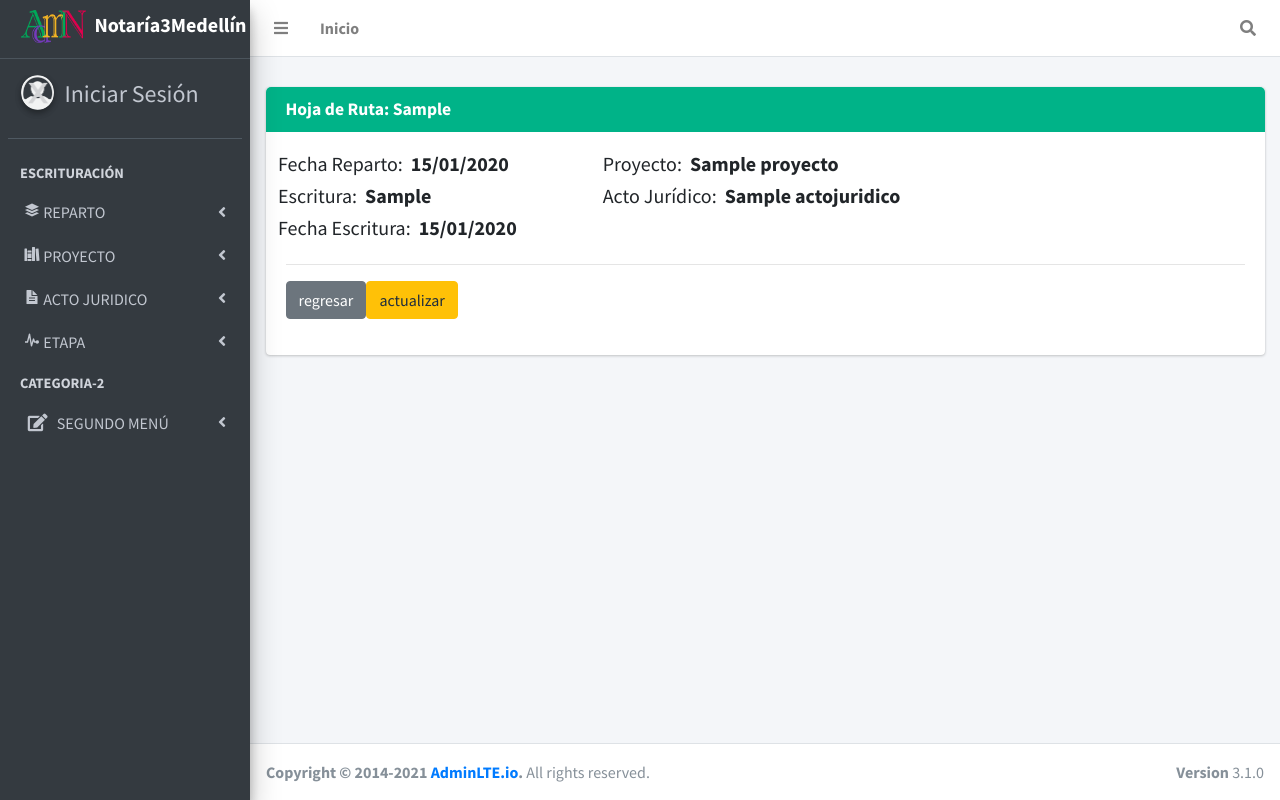
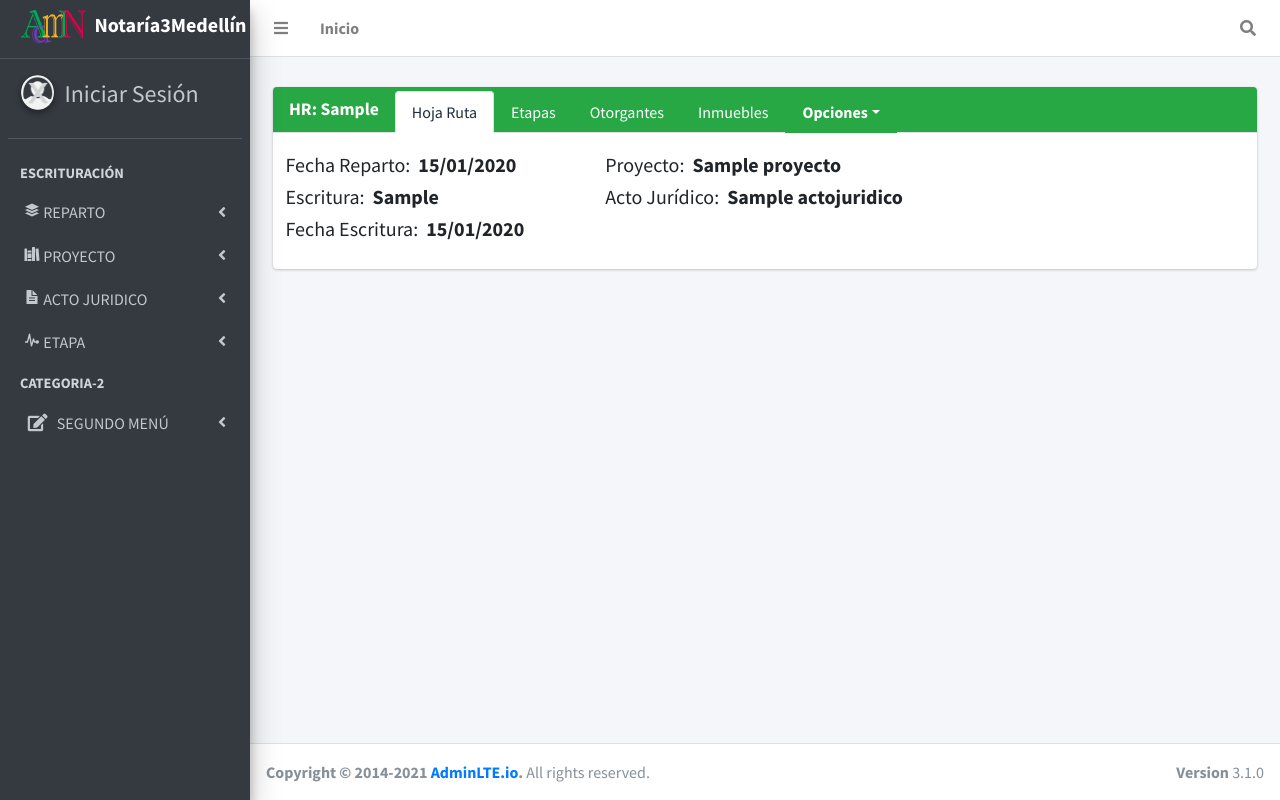
Before and after one commit to LCombita/admin, a Django app: page /deed/rep-det/1 in a window 1280 px wide. Run offline with Django 3.2, Linux system fonts and the light colour scheme; tables that the repository leaves empty hold one stand-in row (values such as "Sample post"); some libraries are stand-ins or nearby versions.

Commit message:
tab detail reparto con menu desplegable y se pasan inmuebles

```diff
--- a/admin/deed/views.py
+++ b/admin/deed/views.py
@@ -52,6 +52,10 @@ class RepartoCreateView(CreateView):
 class RepartoDetailView(DetailView):
     model = Reparto
 
+    def get_context_data(self, **kwargs):
+        context = super().get_context_data(**kwargs)
+        context['inmueble'] = Inmueble.objects.filter(reparto=self.object.id)
+        return context
 
 #ACTOS JURIDICOS
 class ActoCreateView(CreateView):
--- a/admin/templates/base.html
+++ b/admin/templates/base.html
@@ -291,8 +291,8 @@
     -->
     <!-- select2 -->
     <script src="{% static 'registration/plugins/select2/js/select2.full.min.js' %}"></script>
-        <!-- modal
-    <script src="{% static 'registration/plugins/bootstrap/js/bootstrap.bundle.min.js' %}"></script> -->
+        <!-- modal y tabs -->
+    <script src="{% static 'registration/plugins/bootstrap/js/bootstrap.bundle.min.js' %}"></script>
     <!-- iconos -->
     <script type="module" src="https://unpkg.com/ionicons@5.5.2/dist/ionicons/ionicons.esm.js"></script>
     <script nomodule src="https://unpkg.com/ionicons@5.5.2/dist/ionicons/ionicons.js"></script>
--- a/admin/templates/deed/reparto_detail.html
+++ b/admin/templates/deed/reparto_detail.html
@@ -5,16 +5,37 @@
 
 {% block content %}
     <style>.errorlist{color:red;}</style>
-    <div class="card card-success">
-        <div class="card-header-gen">
-            <h3 class="card-title">
-                <a style="color:#ffffff"><b>Hoja de Ruta: {{ reparto.hoja_ruta }}</b></a>
-            </h3>
+    <div class="col-12 col-sm-12">
+        <div class="card card-success card-tabs">
+            <div class="card-header p-0 pt-1">
+                <ul class="nav nav-tabs" id="custom-tabs-two-tab" role="tablist">
+                    <li class="pt-2 px-3" style="color:#ffffff"><h3 class="card-title"><b>HR: {{ reparto.hoja_ruta }}</b></h3></li>
+                    <li class="nav-item">
+                        <a class="nav-link active" id="reparto-detail-tab" data-toggle="pill" href="#reparto-detail" role="tab" aria-controls="custom-tabs-two-home" aria-selected="true">Hoja Ruta</a>
+                    </li>
+                    <li class="nav-item">
+                        <a class="nav-link" id="custom-tabs-two-profile-tab" data-toggle="pill" href="#custom-tabs-two-profile" role="tab" aria-controls="custom-tabs-two-profile" aria-selected="false">Etapas</a>
+                    </li>
+                    <li class="nav-item">
+                        <a class="nav-link" id="custom-tabs-two-messages-tab" data-toggle="pill" href="#custom-tabs-two-messages" role="tab" aria-controls="custom-tabs-two-messages" aria-selected="false">Otorgantes</a>
+                    </li>
+                    <li class="nav-item">
+                        <a class="nav-link" id="reparto-inmueble-tab" data-toggle="pill" href="#reparto-inmueble" role="tab" aria-controls="custom-tabs-two-settings" aria-selected="false">Inmuebles</a>
+                    </li>
+                    <li class="nav-item">
+                        <a class="nav-link bg-success dropdown-toggle" data-toggle="dropdown" href="#" role="button" aria-haspopup="true" aria-expanded="false"><b>Opciones</b></a>
+                        <div class="dropdown-menu mt-0">
+                            <a style="color:#000000" class="dropdown-item" href="{% url 'deed:reparto-update' reparto.id %}" >actualizar</a>
+                            <a style="color:#000000" class="dropdown-item" href="{% url 'deed:reparto-inmueble-edit' reparto.id %}" >inmuebles</a>
+                            <a style="color:#e0004d" class="dropdown-item" href="{% url 'deed:reparto-list' %}" >regresar</a>
                         </div>
-        <div class="btn-group">
+                    </li>
+                </ul>
+
             </div>
             <div class="card-body">
-            <div class="tab-content p-0">
+            <div class="tab-content" id="custom-tabs-two-tabContent">
+                <div class="tab-pane fade show active" id="reparto-detail" role="tabpanel" aria-labelledby="reparto-detail-tab">
                     <form action="" method="post">{% csrf_token %}
                         <div class="row">
                             <div class="col-md-4">
@@ -52,12 +73,37 @@
                                 </div>
                             </div>
                         </div>
-                    <hr>
-                    <div class="btn-group">
-                        <p><a href="{% url 'deed:reparto-list' %}" class="btn btn-secondary" >regresar</a></p>
-                        <p><a href="{% url 'deed:reparto-update' reparto.id %}" class="btn btn-warning" >actualizar</a></p>
+                    </form>
+                </div>
+                <div class="tab-pane fade" id="custom-tabs-two-profile" role="tabpanel" aria-labelledby="custom-tabs-two-profile-tab">
+                    Mauris tincidunt mi at erat gravida, eget tristique urna bibendum. Mauris pharetra purus ut ligula tempor, et vulputate metus facilisis. Lorem ipsum dolor sit amet, consectetur adipiscing elit. Vestibulum ante ipsum primis in faucibus orci luctus et ultrices posuere cubilia Curae; Maecenas sollicitudin, nisi a luctus interdum, nisl ligula placerat mi, quis posuere purus ligula eu lectus. Donec nunc tellus, elementum sit amet ultricies at, posuere nec nunc. Nunc euismod pellentesque diam.
+                </div>
+                <div class="tab-pane fade" id="custom-tabs-two-messages" role="tabpanel" aria-labelledby="custom-tabs-two-messages-tab">
+                    Morbi turpis dolor, vulputate vitae felis non, tincidunt congue mauris. Phasellus volutpat augue id mi placerat mollis. Vivamus faucibus eu massa eget condimentum. Fusce nec hendrerit sem, ac tristique nulla. Integer vestibulum orci odio. Cras nec augue ipsum. Suspendisse ut velit condimentum, mattis urna a, malesuada nunc. Curabitur eleifend facilisis velit finibus tristique. Nam vulputate, eros non luctus efficitur, ipsum odio volutpat massa, sit amet sollicitudin est libero sed ipsum. Nulla lacinia, ex vitae gravida fermentum, lectus ipsum gravida arcu, id fermentum metus arcu vel metus. Curabitur eget sem eu risus tincidunt eleifend ac ornare magna.
+                </div>
+                <div class="tab-pane fade" id="reparto-inmueble" role="tabpanel" aria-labelledby="reparto-inmueble-tab">
+                    <form action="" method="post">{% csrf_token %}
+                        <div class="row">
+                            <table class="table table-sm" >
+                                <thead>
+                                <tr>
+                                    <th>Inmueble</th>
+                                    <th>Matricula</th>
+                                </tr>
+                                </thead>
+                                <tbody>
+                                    {% for inm in inmueble.all %}
+                                    <tr>
+                                        <td>{{inm.inmueble}}</td>
+                                        <td>{{inm.matricula}}</td>
+                                    <tr>
+                                    {% endfor %}
+                                <tbody>
+                            </table>
                         </div>
                     </form>
+                </div>
+            </div>
             </div>
         </div>
     </div>
--- a/admin/templates/deed/reparto_inmueble_edit.html
+++ b/admin/templates/deed/reparto_inmueble_edit.html
@@ -42,7 +42,7 @@
                     <hr>
                     <div class="btn-group">
                         <p><input type="submit" class="btn btn-success btn-block" value="Actualizar"></p>
-                        <p><a href="{% url 'deed:reparto-update' reparto.id%}" class="btn btn-secondary" >volver</a></p>
+                        <p><a href="{% url 'deed:reparto-detail' reparto.id%}" class="btn btn-secondary" >volver</a></p>
                     </div>
                 </form>
             </div>
--- a/admin/templates/deed/reparto_update_form.html
+++ b/admin/templates/deed/reparto_update_form.html
@@ -91,7 +91,6 @@
                     <div class="btn-group">
                         <p><input type="submit" class="btn btn-success btn-block" value="Actualizar"></p>
                         <p><a href="{% url 'deed:reparto-list' %}" class="btn btn-secondary" >regresar</a></p>
-                        <p><a href="{% url 'deed:reparto-inmueble-edit' reparto.id %}" class="btn btn-warning" >inmuebles</a></p>
                     </div>
                 </form>
             </div>
```
Also changed, not shown: admin/templates/deed/reparto_detail_funcional.html (added, +105 -0 lines). Lines whose indentation alone changed are shown as unchanged.
